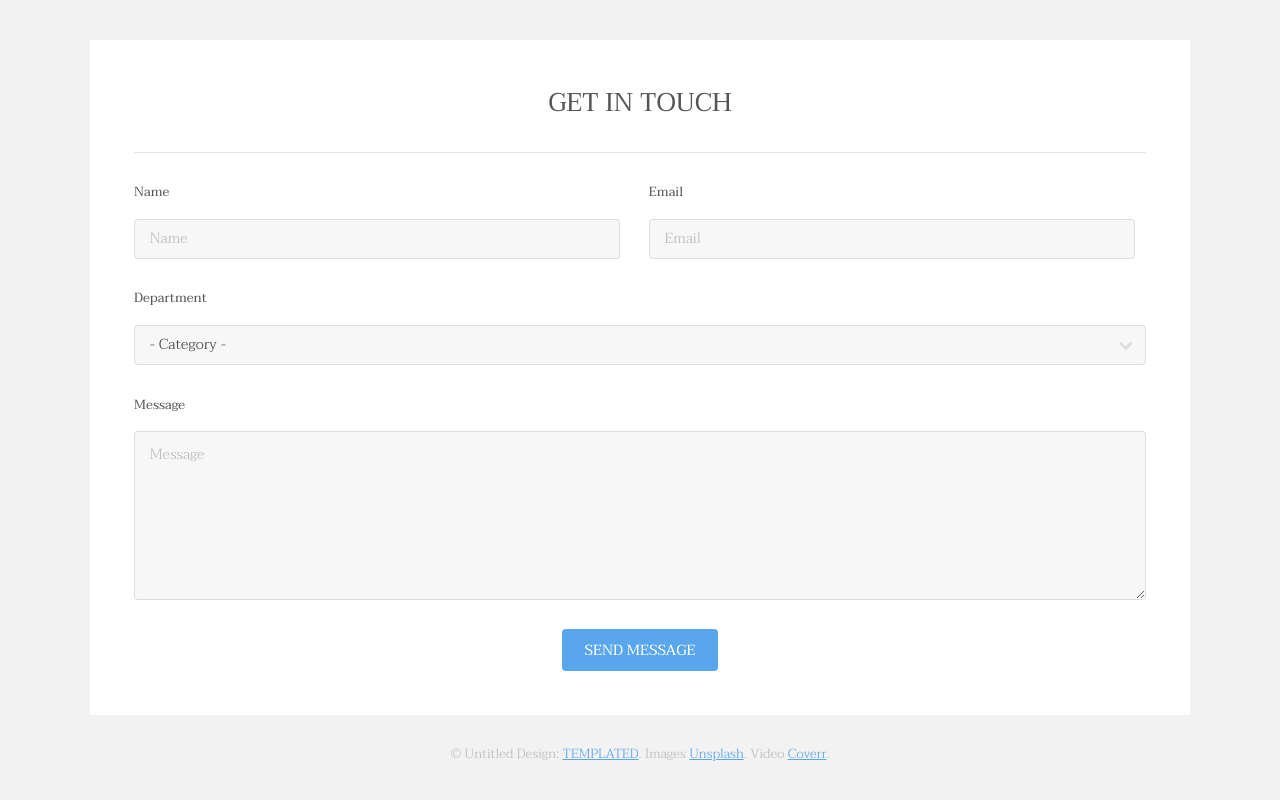
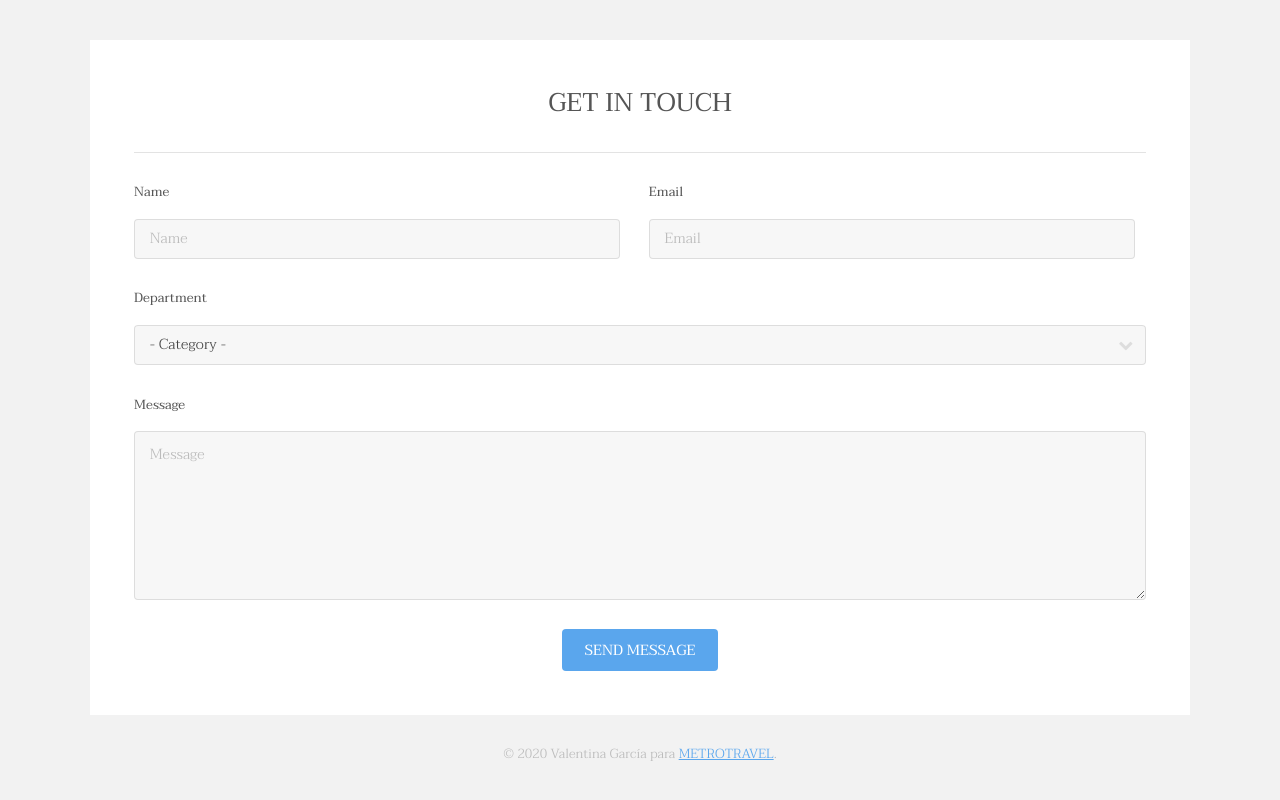
Before and after one commit to ValentinaGarciaHerrera/04_REP_METROPOLITA, a plain HTML site: page index.html in a window 1280 px wide. Shown: the part 3231-4031 px from the top of the page. Drawn offline with Linux system fonts and the light colour scheme.

Commit message:
cambios en el pie de página por Valentina

```diff
--- a/index.html
+++ b/index.html
@@ -194,7 +194,7 @@
 						</div>
 					</section>
 					<div class="copyright">
-						&copy; Untitled Design: <a href="https://templated.co/">TEMPLATED</a>. Images <a href="https://unsplash.com/">Unsplash</a>. Video <a href="http://coverr.co/">Coverr</a>.
+						&copy; 2020 Valentina García para <a href="https://templated.co/">METROTRAVEL</a>.
 					</div>
 				</div>
 			</footer>
```
